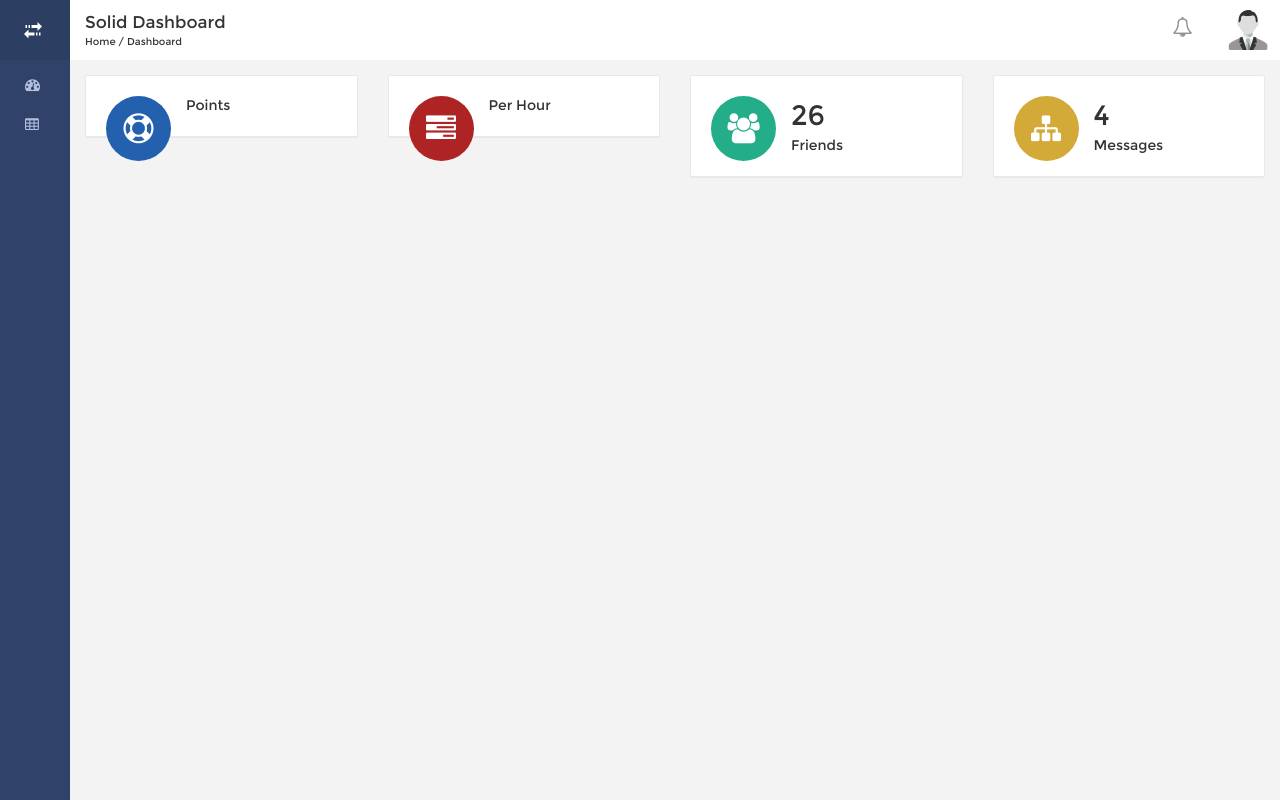
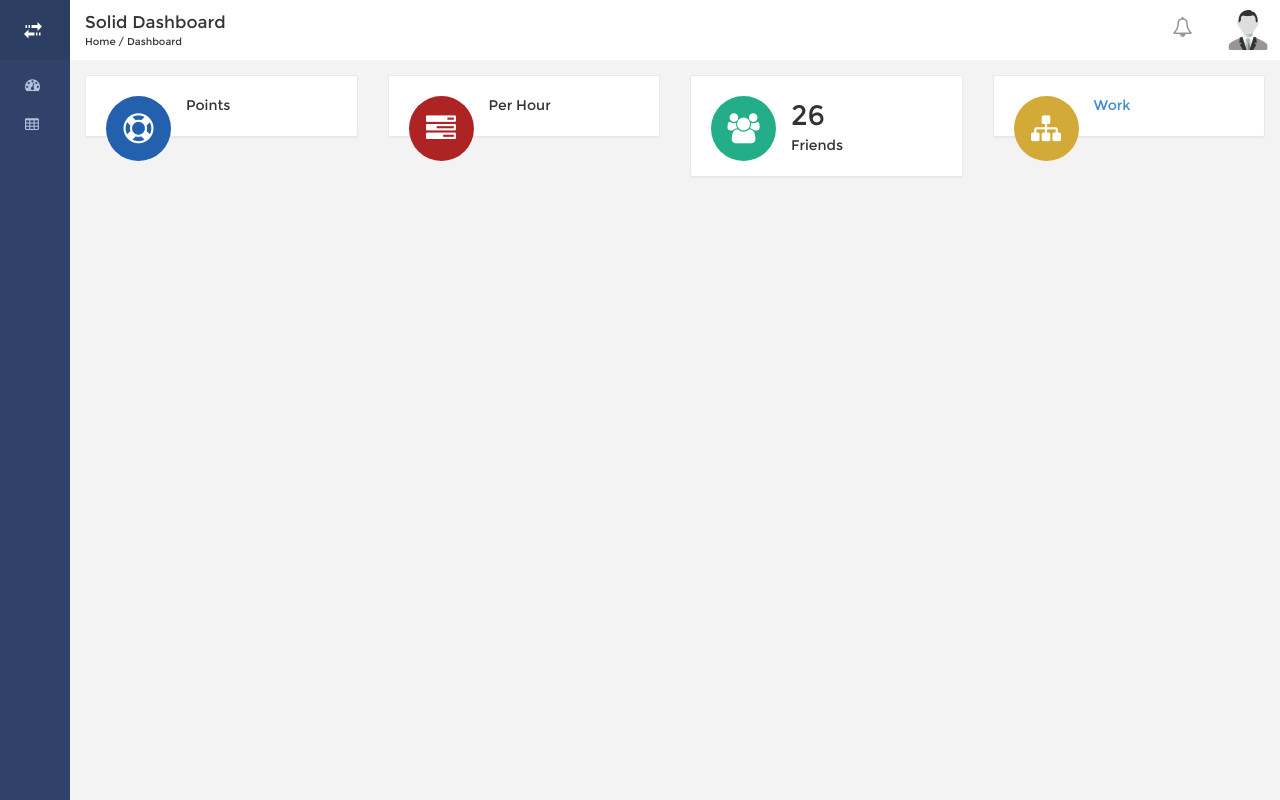
Before and after one commit to melvincarvalho/dashboard, a website: page index.html in a window 1280 px wide. Drawn offline with Linux system fonts and the light colour scheme.

Commit message:
Add work

```diff
--- a/index.html
+++ b/index.html
@@ -197,8 +197,8 @@
                         <div class="widget-icon orange pull-left ng-scope">
                           <i class="fa fa-sitemap"></i>
                         </div>
-                        <div class="title ng-scope">4</div>
-                        <div class="comment ng-scope">Messages</div>
+                        <div class="title ng-scope">{{ points[2] }}</div>
+                        <div class="comment ng-scope"><a target="_blank" href="http://melvincarvalho.github.io/play/vega.html?api=http://klaranet.com/wallet/main/api/&days=40">Work</a></div>
                       </div>
                     </div>
                   </rd-widget-body>
```
